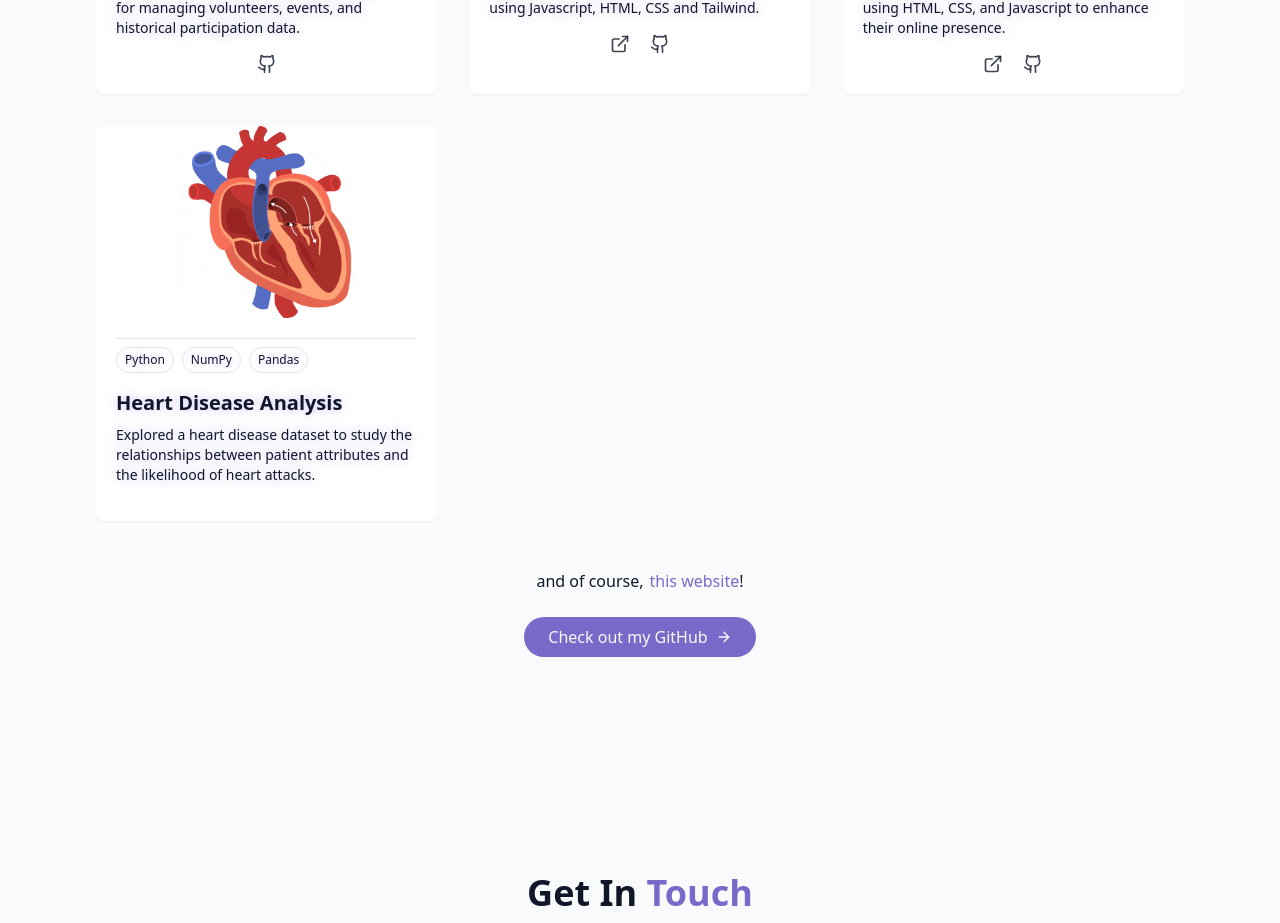
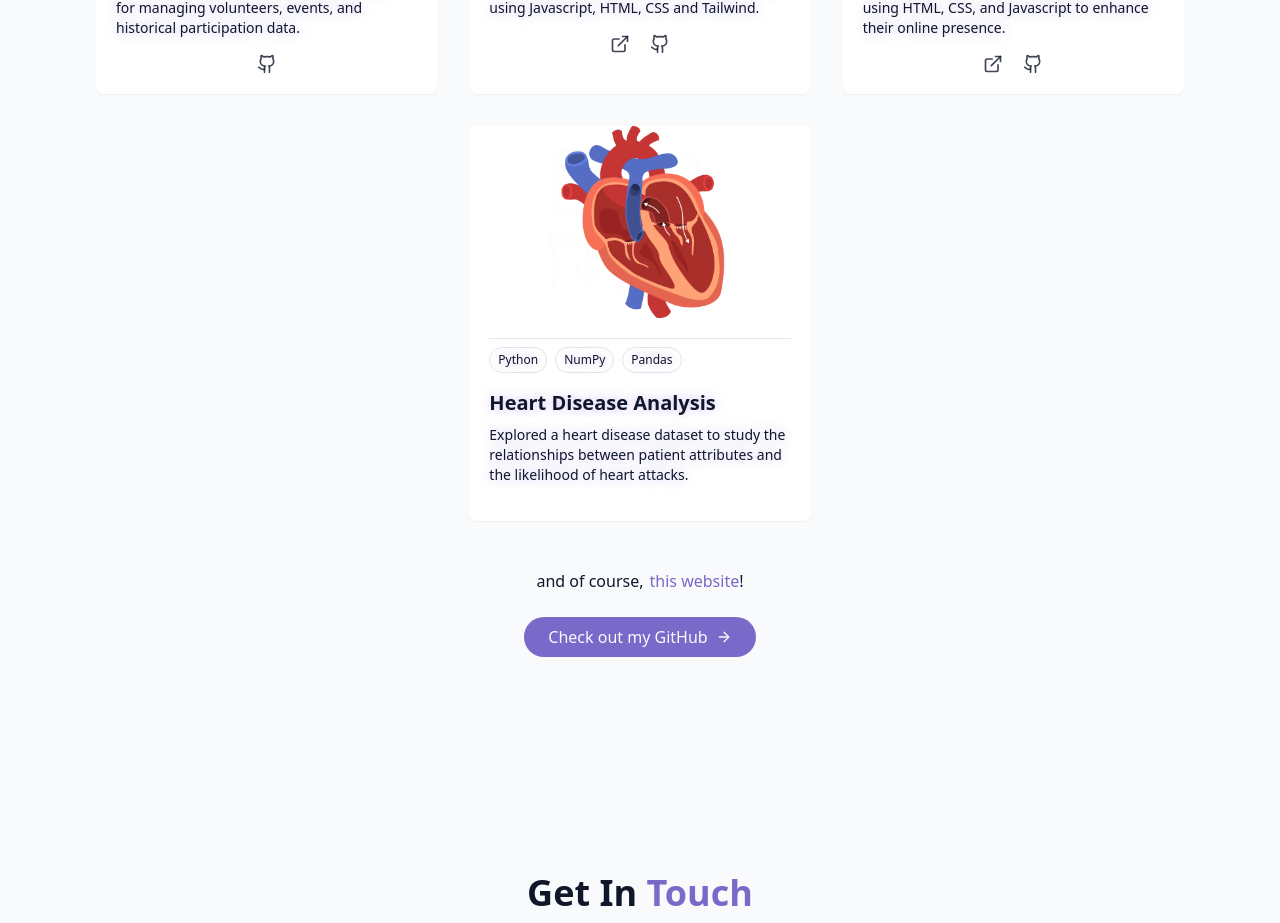
Before and after one commit to tadiwakabs/new-portfolio, a React (Vite) app: page / in a window 1280 px wide. Shown: the part 4094-5017 px from the top of the page. Built offline with nearby package versions, Linux system fonts and the light colour scheme; no server answers.

Commit message:
portfolio update 2

```diff
--- a/src/pages/ProjectsSection.jsx
+++ b/src/pages/ProjectsSection.jsx
@@ -1,4 +1,4 @@
-import {ExternalLink, ArrowRight, Github} from "lucide-react";
+import { ExternalLink, ArrowRight, Github } from "lucide-react";
 import { FaApple, FaGooglePlay } from "react-icons/fa";
 
 const projects = [
@@ -71,14 +71,13 @@ const projects = [
     {
         id: 7,
         title: "Heart Disease Analysis",
-         description: "Explored a heart disease dataset to study the relationships between patient " +
-             "attributes and the likelihood of heart attacks.",
+        description: "Explored a heart disease dataset to study the relationships between patient attributes and the likelihood of heart attacks.",
         image: "projects/heart/heart.png",
         tags: ["Python", "NumPy", "Pandas"],
-         demoUrl: "#",
+        links: {},
         githubUrl: "#",
     }
-]
+];
 
 export const ProjectsSection = () => {
     return (
@@ -92,35 +91,51 @@ export const ProjectsSection = () => {
                     Here are some of my recent projects:
                 </p>
 
-                <div className="grid grid-cols-1 md:grid-cols-2 lg:grid-cols-3 gap-8 ">
-                    {projects.map((project, key) => (
-                        <div key={key} className="group bg-card rounded-lg overflow-hidden shadow-xs card-hover">
+                <div className="grid grid-cols-1 md:grid-cols-2 lg:grid-cols-3 gap-8">
+                    {projects.map((project, index) => (
+                        <div
+                            key={project.id}
+                            className={`group bg-card rounded-lg overflow-hidden shadow-xs card-hover ${
+                                projects.length % 3 === 1 && index === projects.length - 1
+                                    ? "lg:col-start-2"
+                                    : ""
+                            }`}
+                        >
                             <div className="h-48 overflow-hidden">
                                 <img
                                     src={project.image}
                                     alt={project.title}
-                                    className="w-full h-full object-contain transition-transform duration-500
-                                               group-hover:scale-105"
+                                    className="w-full h-full object-contain transition-transform duration-500 group-hover:scale-105"
                                 />
                             </div>
+
                             <div className="p-5">
                                 <div className="flex flex-wrap gap-2 mb-4 border-t pt-2 border-border">
                                     {project.tags.map((tag) => (
-                                        <span className="px-2 py-1 text-xs font-medium border rounded-full bg-secondary
-                                                 text-secondary-foreground hover:border-gray-700/60 hover:text-primary
-                                                 dark:hover:border-gray-100/60 transition-colors duration-300 "
-                                        >{tag}</span>
+                                        <span
+                                            key={tag}
+                                            className="px-2 py-1 text-xs font-medium border rounded-full bg-secondary text-secondary-foreground hover:border-gray-700/60 hover:text-primary dark:hover:border-gray-100/60 transition-colors duration-300"
+                                        >
+                                            {tag}
+                                        </span>
                                     ))}
                                 </div>
 
-                                <h3 className="text-xl font-semibold mb-2">{project.title}</h3>
-                                <p className="text-muted-foreground text-sm mb-4">{project.description}</p>
+                                <h3 className="text-xl font-semibold mb-2">
+                                    {project.title}
+                                </h3>
+
+                                <p className="text-muted-foreground text-sm mb-4">
+                                    {project.description}
+                                </p>
+
                                 <div className="flex justify-between items-center">
                                     <div className="flex items-center justify-center gap-5 w-full">
                                         {project.links?.website && (
                                             <a
                                                 href={project.links.website}
                                                 target="_blank"
+                                                rel="noopener noreferrer"
                                                 className="text-foreground/80 hover:text-primary transition-colors duration-300"
                                             >
                                                 <ExternalLink size={20} />
@@ -131,6 +146,7 @@ export const ProjectsSection = () => {
                                             <a
                                                 href={project.links.appStore}
                                                 target="_blank"
+                                                rel="noopener noreferrer"
                                                 className="text-foreground/80 hover:text-primary transition-colors duration-300"
                                             >
                                                 <FaApple size={20} />
@@ -141,6 +157,7 @@ export const ProjectsSection = () => {
                                             <a
                                                 href={project.links.playStore}
                                                 target="_blank"
+                                                rel="noopener noreferrer"
                                                 className="text-foreground/80 hover:text-primary transition-colors duration-300"
                                             >
                                                 <FaGooglePlay size={20} />
@@ -151,13 +168,12 @@ export const ProjectsSection = () => {
                                             <a
                                                 href={project.githubUrl}
                                                 target="_blank"
-                                                className="text-foreground/80 hover:text-primary
-                                                       transition-colors duration-300"
+                                                rel="noopener noreferrer"
+                                                className="text-foreground/80 hover:text-primary transition-colors duration-300"
                                             >
-                                                <Github size={20}/>
+                                                <Github size={20} />
                                             </a>
                                         )}
-
                                     </div>
                                 </div>
                             </div>
@@ -166,24 +182,28 @@ export const ProjectsSection = () => {
                 </div>
 
                 <div className="text-center mt-12">
-                    <span>and of course,
+                    <span>
+                        and of course,
                         <a
                             href="https://github.com/tadiwakabs/new-portfolio"
                             className="text-primary pl-1.5"
                             target="_blank"
+                            rel="noopener noreferrer"
                         >
                             this website
-                        </a>!
+                        </a>
+                        !
                     </span>
+
                     <a
                         className="cosmic-button w-fit flex items-center mx-auto my-6 gap-2"
                         href="https://www.github.com/tadiwakabs"
                         target="_blank"
+                        rel="noopener noreferrer"
                     >
                         Check out my GitHub <ArrowRight size={16} />
                     </a>
                 </div>
-
             </div>
         </section>
     );
```
Lines whose indentation alone changed are shown as unchanged.
